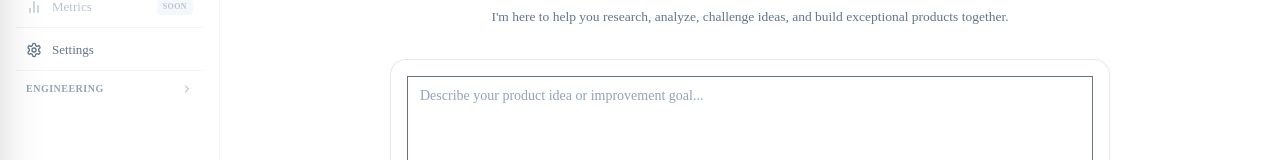
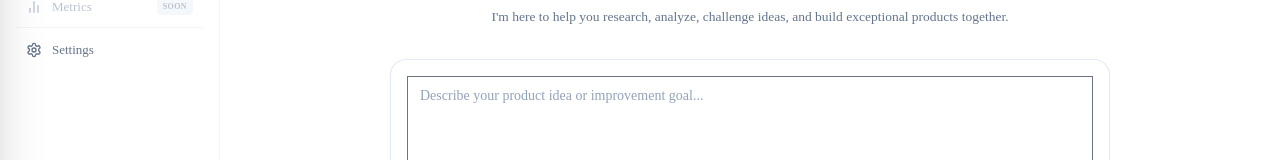
Before and after one commit to AkshayPMinfo/Mycroft-, a Next.js app: page /product/home in a window 1280 px wide. Shown: the part 319-479 px from the top of the page. Built offline with nearby package versions, Linux system fonts and the light colour scheme.

Commit message:
feat: hide engineering collapsible list in sidebar

```diff
--- a/components/layout/sidebar.tsx
+++ b/components/layout/sidebar.tsx
@@ -158,42 +158,7 @@ export function Sidebar() {
             </Link>
           </div>
 
-          {/* Engineering (collapsible, hidden when sidebar collapsed) */}
-          {!isSidebarCollapsed && (
-            <div className="pt-1 mt-1 border-t border-slate-100">
-              <button
-                onClick={toggleEngineering}
-                className="flex w-full items-center justify-between px-2.5 py-1.5 text-[10px] font-bold uppercase tracking-wider text-slate-400 hover:text-slate-600 transition-colors"
-              >
-                <span>Engineering</span>
-                {engineeringExpanded
-                  ? <ChevronDown className="size-3" />
-                  : <ChevronRight className="size-3" />
-                }
-              </button>
-              {engineeringExpanded && (
-                <div className="space-y-0.5 mt-0.5">
-                  {engineeringItems.map((item) => {
-                    const active = pathname === item.href || (pathname === "/" && item.href === "/command-center");
-                    const Icon = item.icon;
-                    return (
-                      <Link
-                        key={item.href}
-                        href={item.href}
-                        className={cn(
-                          "flex h-9 items-center gap-2.5 rounded-lg px-2.5 text-[13px] font-medium transition-all",
-                          active ? "bg-blue-50 text-blue-600" : "text-slate-500 hover:bg-slate-50 hover:text-slate-900"
-                        )}
-                      >
-                        <Icon className="size-4 shrink-0" />
-                        <span className="truncate">{item.label}</span>
-                      </Link>
-                    );
-                  })}
-                </div>
-              )}
-            </div>
-          )}
+          {/* Collapsible Engineering list hidden for now */}
         </nav>
 
         {/* ── Profile + Collapse toggle ── */}
```
